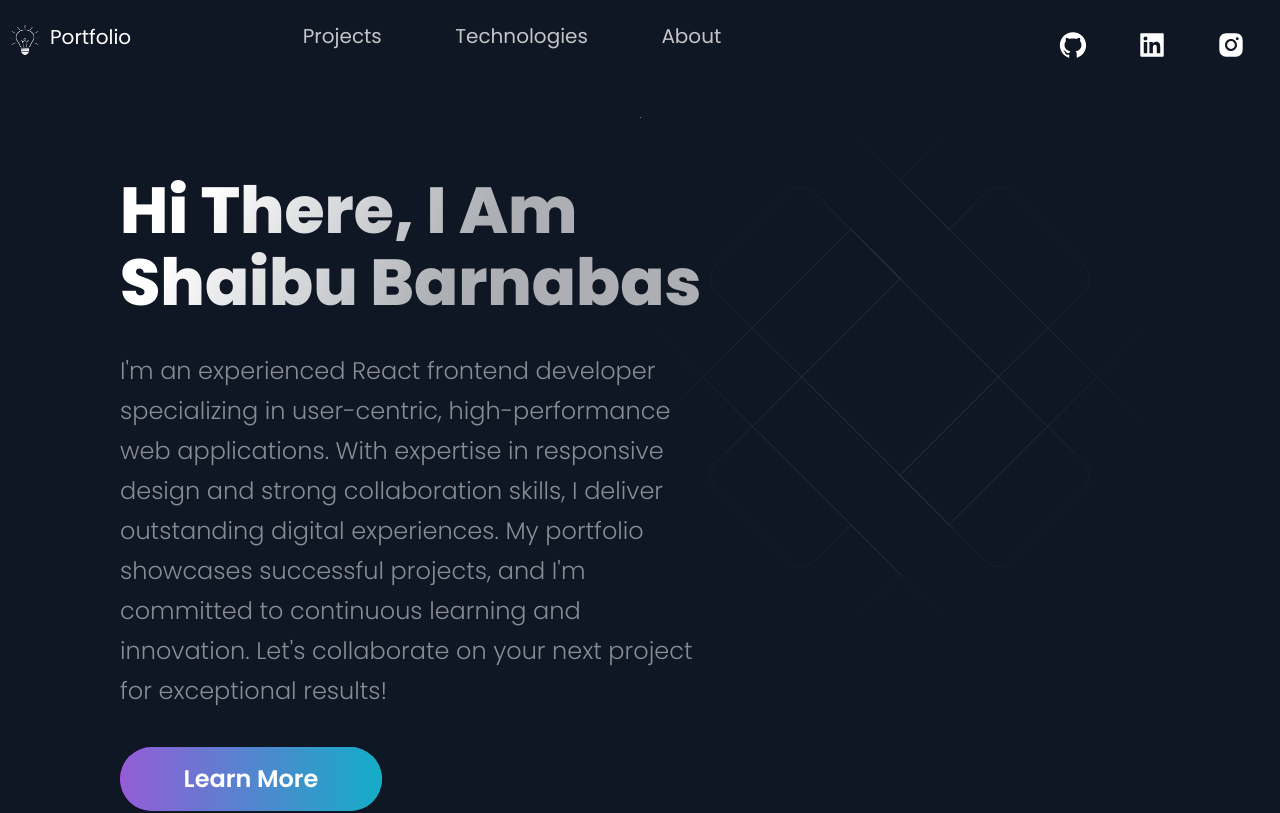
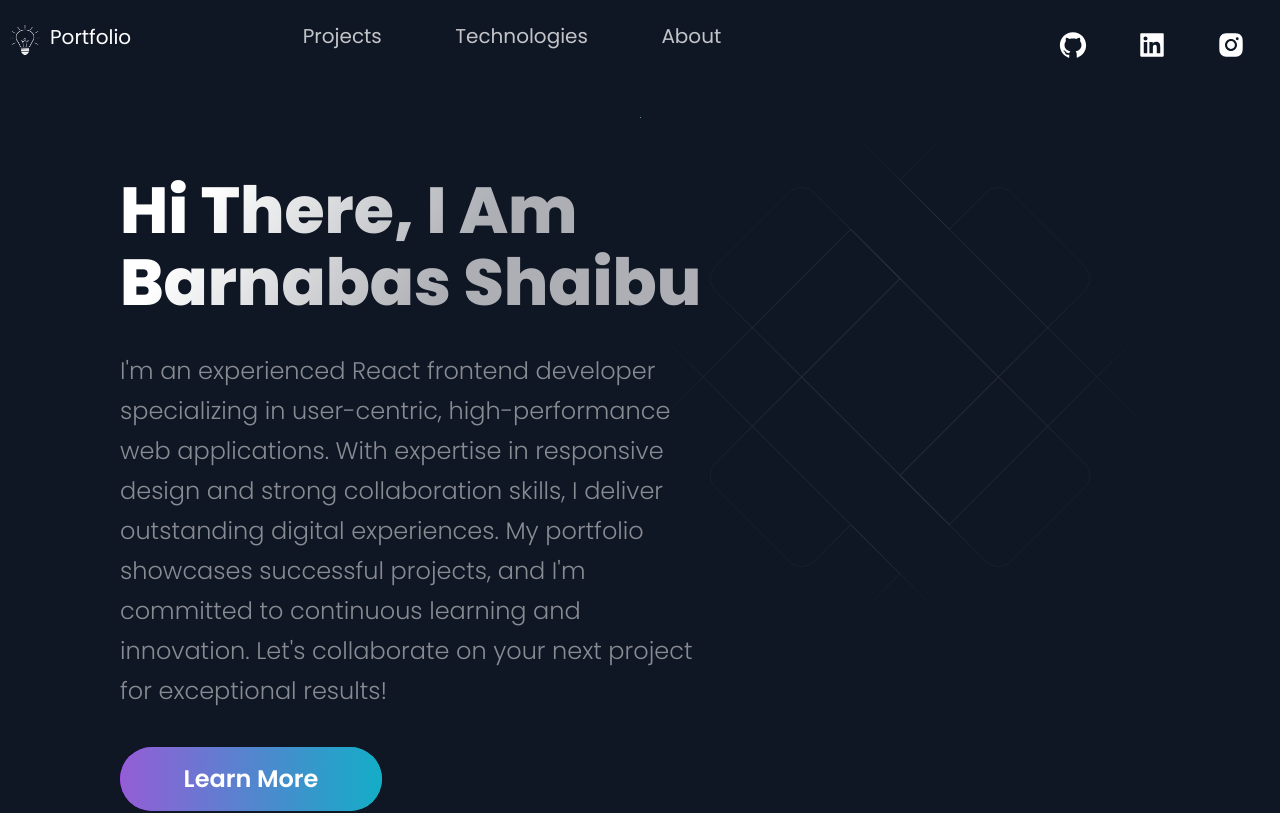
Before and after one commit to Barnabasbanny/portfolio, a Next.js app: page / in a window 1280 px wide. Shown: the top 813 px of the page. Built offline with nearby package versions, Linux system fonts and the light colour scheme; a web font is replaced by a local one.

Commit message:
changes name to Barnabas Shaibu

```diff
--- a/src/components/Hero/Hero.js
+++ b/src/components/Hero/Hero.js
@@ -9,7 +9,7 @@ const Hero = () => (
     <LeftSection>
       <SectionTitle main center>
         Hi There, I Am <br />
-        Shaibu Barnabas
+        Barnabas Shaibu
       </SectionTitle>
       <SectionText>
       I'm an experienced React frontend developer specializing in user-centric, high-performance web applications. With expertise in responsive design and strong collaboration skills, I deliver outstanding digital experiences. My portfolio showcases successful projects, and I'm committed to continuous learning and innovation. Let's collaborate on your next project for exceptional results!
```
